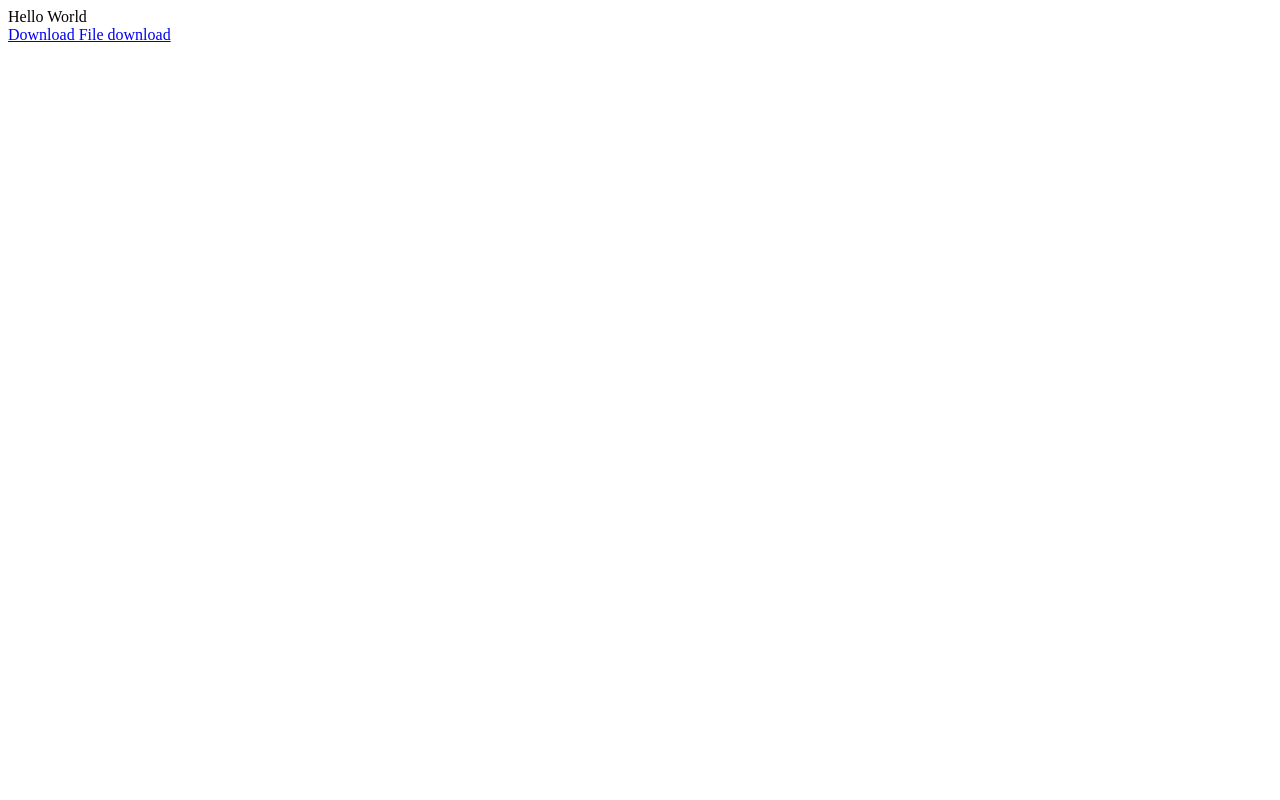
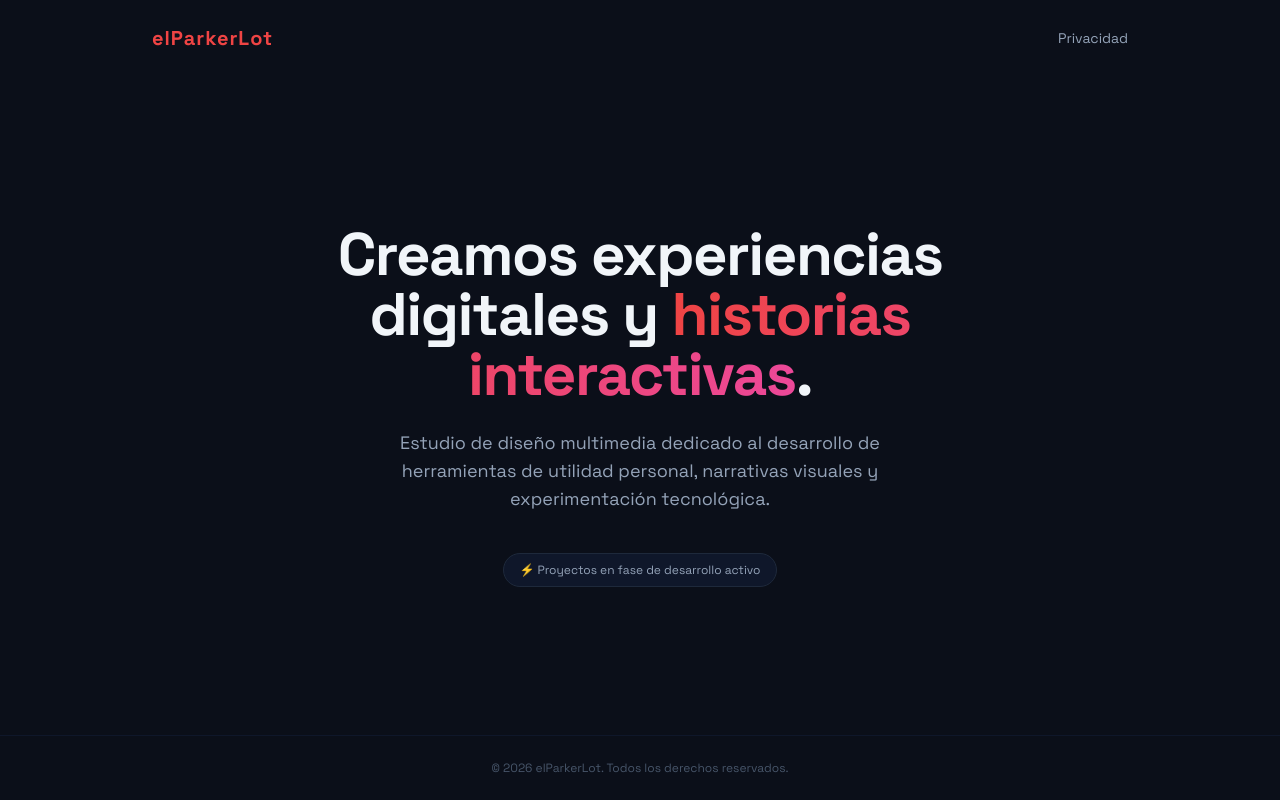
Before and after one commit to elParkerLot/elParkerLot.github.io, a plain HTML site: page index.html in a window 1280 px wide. Drawn offline with nearby package versions, Linux system fonts and the light colour scheme.

Commit message:
Update index.html

```diff
--- a/index.html
+++ b/index.html
@@ -1,2 +1,39 @@
-<div>Hello World</div>
-<a href="file.txt" download="download">Download File download</a>
+<!DOCTYPE html>
+<html lang="es">
+<head>
+    <meta charset="UTF-8">
+    <meta name="viewport" content="width=device-width, initial-scale=1.0">
+    <title>elParkerLot | Historias Interactivas & Diseño Multimedia</title>
+    <script src="https://cdn.tailwindcss.com"></script>
+    <link href="https://fonts.googleapis.com/css2?family=Space+Grotesk:wght@400;700&display=swap" rel="stylesheet">
+    <style>body { font-family: 'Space Grotesk', sans-serif; }</style>
+</head>
+<body class="bg-[#0b0f19] text-slate-200 min-h-screen flex flex-col justify-between">
+
+    <header class="p-6 max-w-5xl mx-auto w-full flex justify-between items-center">
+        <div class="text-xl font-bold tracking-wider text-red-500">elParkerLot</div>
+        <nav class="space-x-6 text-sm text-slate-400">
+            <a href="privacy.html" class="hover:text-slate-200 transition-colors">Privacidad</a>
+        </nav>
+    </header>
+
+    <main class="max-w-3xl mx-auto px-6 text-center py-20 my-auto space-y-6">
+        <h1 class="text-5xl md:text-6xl font-bold tracking-tight text-slate-100">
+            Creamos experiencias digitales y <span class="text-transparent bg-clip-text bg-gradient-to-r from-red-500 to-pink-500">historias interactivas</span>.
+        </h1>
+        <p class="text-slate-400 text-lg max-w-xl mx-auto">
+            Estudio de diseño multimedia dedicado al desarrollo de herramientas de utilidad personal, narrativas visuales y experimentación tecnológica.
+        </p>
+        <div class="pt-4">
+            <span class="inline-block bg-slate-900 border border-slate-800 text-xs text-slate-400 px-4 py-2 rounded-full">
+                ⚡ Proyectos en fase de desarrollo activo
+            </span>
+        </div>
+    </main>
+
+    <footer class="p-6 border-t border-slate-900 text-center text-xs text-slate-600">
+        &copy; 2026 elParkerLot. Todos los derechos reservados.
+    </footer>
+
+</body>
+</html>
```
